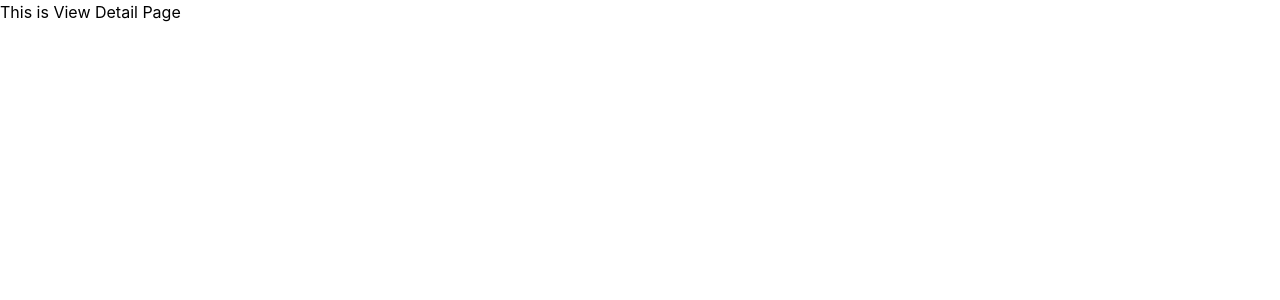
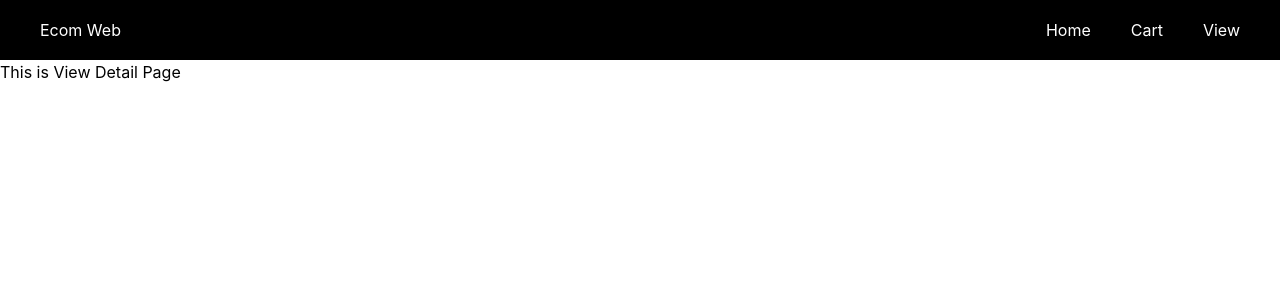
Before and after one commit to shubhamkumar123456/G14, a React (Vite) app in the folder react/ecom/: page /view in a window 1280 px wide. Shown: the top 300 px of the page. Built offline with nearby package versions, Linux system fonts and the light colour scheme.

Commit message:
updated ecom

```diff
--- a/react/ecom/package.json
+++ b/react/ecom/package.json
@@ -15,6 +15,7 @@
     "react-dom": "^19.2.8",
     "react-icons": "^5.7.0",
     "react-router-dom": "^7.18.4",
+    "swiper": "^14.2.0",
     "tailwindcss": "^4.3.3"
   },
   "devDependencies": {
--- a/react/ecom/src/App.jsx
+++ b/react/ecom/src/App.jsx
@@ -7,6 +7,7 @@ import Home from './pages/Home'
 import Cart from './pages/Cart'
 import {BrowserRouter, Routes, Route} from 'react-router-dom'
 import ViewDeatils from './pages/ViewDeatils'
+import Navbar from './components/Navbar'
 
 function App() {
 
@@ -16,6 +17,9 @@ function App() {
         <Cart/> */}
 
         <BrowserRouter>
+          <div className='h-[60px]'>
+             <Navbar/>
+          </div>
           <Routes>
               <Route path="/" element={<Home/>}/>
               <Route path='/abc' element={<Cart/>}/>
--- /dev/null
+++ b/react/ecom/src/components/Navbar.jsx
@@ -0,0 +1,17 @@
+// rafce
+import React from 'react'
+import { Link } from 'react-router-dom'
+
+const Navbar = () => {
+  return (
+    <div className='flex fixed top-0 left-0 right-0 px-10 bg-black h-[60px] items-center  justify-between text-white'>
+        <h1>Ecom Web</h1>
+      <ul className='flex gap-10'>
+        <li> <Link to={'/'}> Home</Link> </li>
+        <li> <Link to={'/abc'}> Cart</Link> </li>
+        <li> <Link to={'/view'}> View</Link> </li>
+      </ul>
+    </div>
+  )
+}
+export default Navbar
--- /dev/null
+++ b/react/ecom/src/components/TrendingProducts.jsx
@@ -0,0 +1,31 @@
+import React from 'react'
+import { Swiper, SwiperSlide } from 'swiper/react';
+import {Autoplay} from 'swiper/modules'
+// Import Swiper styles
+import 'swiper/css';
+
+const TrendingProducts = (props) => {
+    console.log(props) //{data:[]}
+  return (
+    <Swiper spaceBetween={50}
+        modules={{Autoplay}}
+      slidesPerView={3}
+      onSlideChange={() => console.log('slide change')}
+      onSwiper={(swiper) => console.log(swiper)}
+      autoplay={{delay:300,pauseOnMouseEnter:true}}
+      >
+      {/* <h1>This is Trending Product Component</h1> */}
+
+        {
+            props.data.map((ele,i)=>{
+                return <SwiperSlide>
+                        <img src={ele.thumbnail} alt="" />
+                        <p>{ele.title}</p>
+                </SwiperSlide>
+            })
+        }
+    </Swiper>
+  )
+}
+
+export default TrendingProducts
--- a/react/ecom/src/pages/Home.jsx
+++ b/react/ecom/src/pages/Home.jsx
@@ -1,19 +1,27 @@
 import React from 'react'
 import { useEffect } from 'react';
 import { useState } from 'react';
+import TrendingProducts from '../components/TrendingProducts';
 
 const Home = () => {
 
     const[productsArr , setProductsArr] = useState([]);
-    console.log(productsArr);
+    console.log(productsArr); // [{}, {}, {}....194]
 
    async function getData(){
-        let res =await fetch('https://dummyjson.com/products');
+        let res =await fetch('https://dummyjson.com/products?skip=0&limit=0');
         let data = await res.json();
         console.log(data); //{}
         console.log(data.products) //[{}, {}, {}...30]
         setProductsArr(data.products)
     }
+
+
+    let laptops = productsArr.filter((val)=>val.category==="laptops")//[{},{}..5]
+    let smartPhones = productsArr.filter((val)=>val.category==="smartphones")//[{}...16]
+
+    console.log(laptops)
+    console.log(smartPhones)
 
     useEffect(()=>{
             getData();
@@ -24,6 +32,9 @@ const Home = () => {
   return (
     <div className='bg-amber-950 text-white'>
       <h1 className=' text-white h-[60px]'>This is Home Page</h1>
+
+      <TrendingProducts data = {laptops}/>
+      <TrendingProducts data = {smartPhones}/>
 
       <div className='grid lg:grid-cols-4 md:grid-cols-2 grid-cols-1 gap-3'>
         {productsArr.map((val , i)=>{
```
Also changed, not shown: 1 other file (tests, documents, lock files or other folders).
